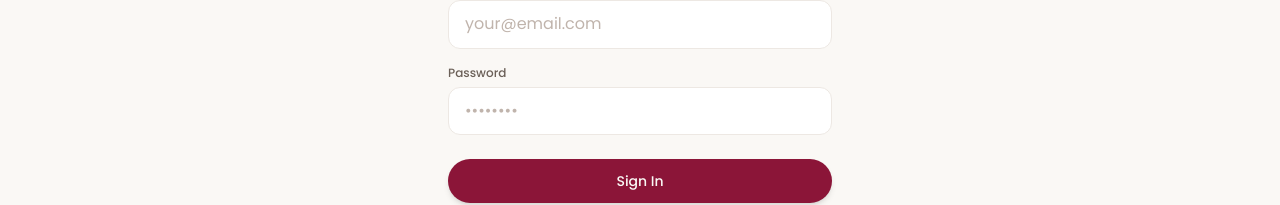
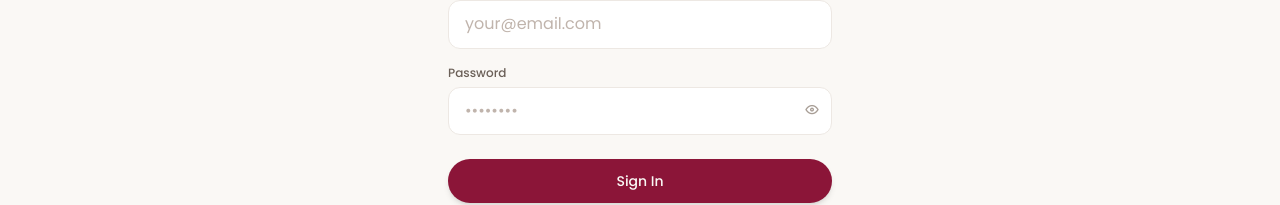
Before and after one commit to sydneyNcode/content-studio-ai, a React (Vite) app: page /login in a window 1280 px wide. Shown: the part 368-573 px from the top of the page. Built offline with nearby package versions, Linux system fonts and the light colour scheme.

Commit message:
Add show/hide password toggle to login

```diff
--- a/src/components/auth/Login.jsx
+++ b/src/components/auth/Login.jsx
@@ -11,6 +11,7 @@ export default function Login() {
   const { darkMode, toggleDarkMode } = useTheme()
   const [email, setEmail] = useState('')
   const [password, setPassword] = useState('')
+  const [showPassword, setShowPassword] = useState(false)
   const [error, setError] = useState('')
   const [loading, setLoading] = useState(false)
 
@@ -37,7 +38,6 @@ export default function Login() {
   return (
     <div className="min-h-screen bg-[#FAF8F5] dark:bg-[#18120F] flex flex-col font-['Poppins']">
 
-      {/* HEADER */}
       <header className="flex justify-between items-center px-6 py-4 border-b border-[#8B1538]/08">
         <div
           className="font-['Cormorant_Garamond'] text-xl font-semibold text-[#8B1538] tracking-wide cursor-pointer"
@@ -53,7 +53,6 @@ export default function Login() {
         </button>
       </header>
 
-      {/* FORM */}
       <div className="flex-1 flex items-center justify-center px-6 py-12">
         <div className="w-full max-w-sm">
           <h2 className="font-['Cormorant_Garamond'] text-3xl font-semibold text-[#1A1008] dark:text-[#F0EBE5] mb-1">
@@ -75,19 +74,26 @@ export default function Login() {
 
             <div>
               <label className="block text-xs font-medium text-[#6B6058] dark:text-[#C0B4AC] mb-1.5">Password</label>
+              <div className="relative">
                 <input
-                type="password"
+                  type={showPassword ? 'text' : 'password'}
                   value={password}
                   onChange={e => setPassword(e.target.value)}
                   placeholder="••••••••"
                   onKeyDown={e => e.key === 'Enter' && handleLogin()}
-                className="w-full bg-white dark:bg-[#2A201A] border border-[#EDE8E3] dark:border-[#3A2E28] rounded-xl px-4 py-3 text-sm text-[#1A1008] dark:text-[#F0EBE5] placeholder-[#C0B4AC] focus:outline-none focus:border-[#8B1538] transition-colors"
+                  className="w-full bg-white dark:bg-[#2A201A] border border-[#EDE8E3] dark:border-[#3A2E28] rounded-xl px-4 py-3 pr-11 text-sm text-[#1A1008] dark:text-[#F0EBE5] placeholder-[#C0B4AC] focus:outline-none focus:border-[#8B1538] transition-colors"
                 />
+                <button
+                  type="button"
+                  onClick={() => setShowPassword(p => !p)}
+                  className="absolute right-3 top-1/2 -translate-y-1/2 text-[#A89E96] hover:text-[#8B1538] transition-colors"
+                >
+                  <i className={`ti ${showPassword ? 'ti-eye-off' : 'ti-eye'}`} style={{ fontSize: 16 }} />
+                </button>
+              </div>
             </div>
 
-            {error && (
-              <p className="text-[#8B1538] text-xs">{error}</p>
-            )}
+            {error && <p className="text-[#8B1538] text-xs">{error}</p>}
 
             <button
               onClick={handleLogin}
@@ -106,10 +112,7 @@ export default function Login() {
 
           <p className="text-center text-xs text-[#A89E96] mt-6">
             Don't have an account?{' '}
-            <button
-              onClick={() => navigate('/signup')}
-              className="text-[#8B1538] font-medium hover:underline"
-            >
+            <button onClick={() => navigate('/signup')} className="text-[#8B1538] font-medium hover:underline">
               Sign up
             </button>
           </p>
--- a/src/components/pages/Studio.jsx
+++ b/src/components/pages/Studio.jsx
@@ -325,7 +325,7 @@ export default function Studio() {
       {/* FLOATING + BUTTON */}
       <button
         onClick={() => openBuilder(null, selectedDay)}
-        className="fixed bottom-20 right-4 w-12 h-12 bg-[#8B1538] rounded-full flex items-center justify-center shadow-lg hover:bg-[#6b0f2b] transition-all z-30"
+        className="fixed bottom-28 right-4 w-12 h-12 bg-[#8B1538] rounded-full flex items-center justify-center shadow-lg hover:bg-[#6b0f2b] transition-all z-30"
       >
         <i className="ti ti-plus text-white" style={{ fontSize: 20 }} />
       </button>
```
Lines whose indentation alone changed are shown as unchanged.
